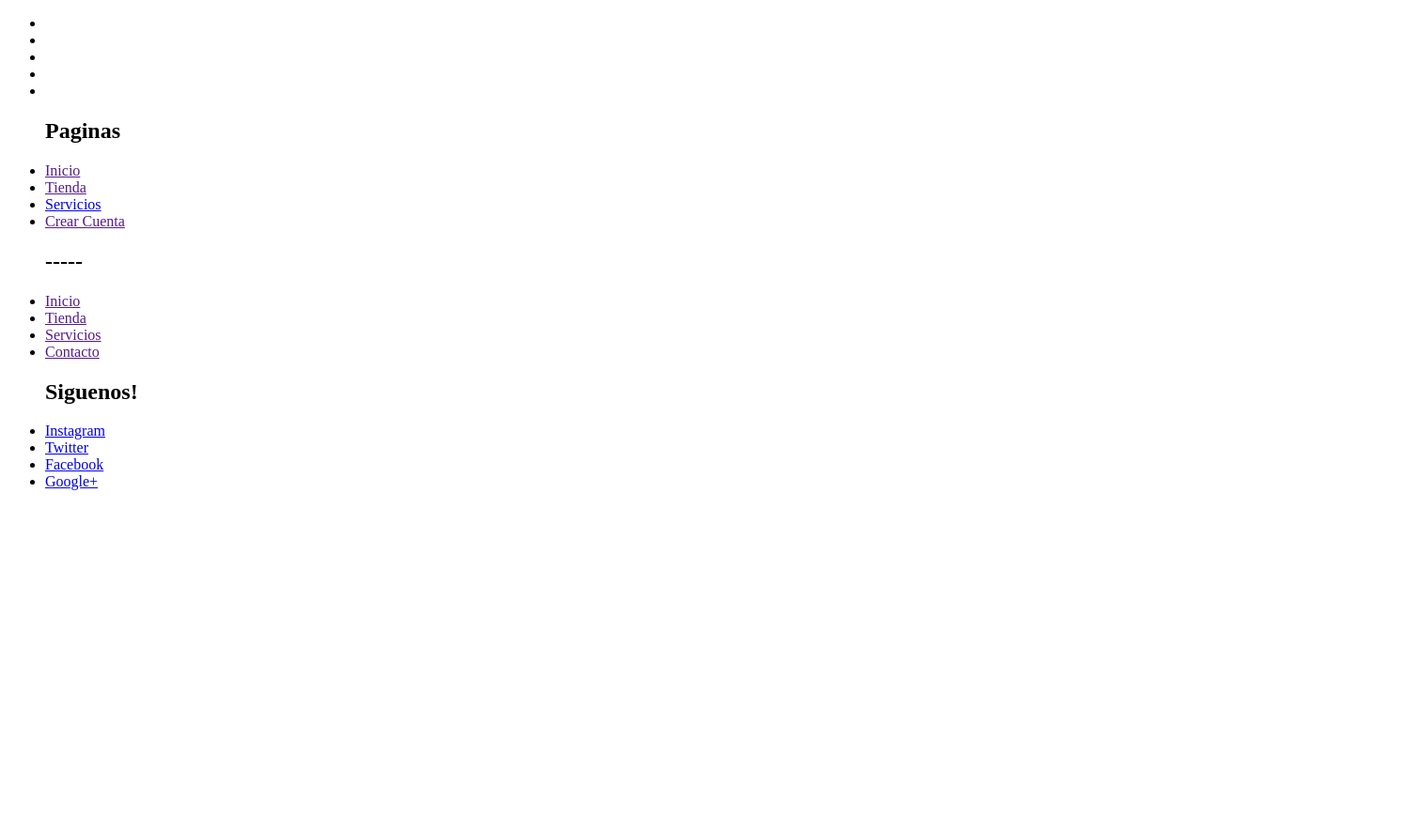
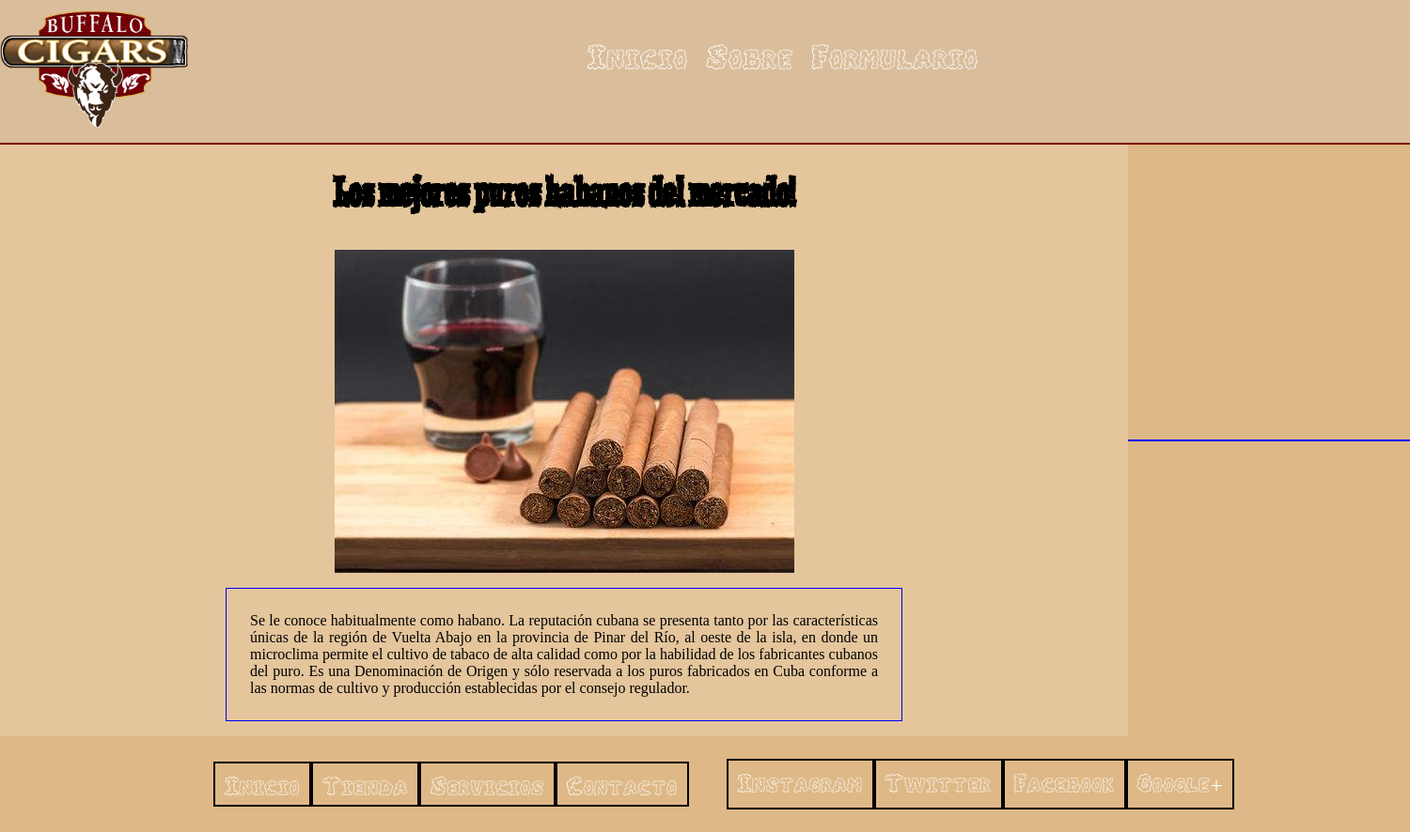
Before and after one commit to DvncanG/proyecto1_DIW, a plain HTML site: page index.html in a window 1280 px wide. Shown: the whole page at 94% size, 1500 px wide, since content can reach past the window. Before the commit the page ends 800 px from the top, so only its background shows below. Drawn offline with Linux system fonts and the light colour scheme.

Commit message:
Añadido de fotos y css

```diff
--- /dev/null
+++ b/css/footer.css
@@ -0,0 +1,23 @@
+.footer{
+    width: 100%;
+    background-color: burlywood;
+    display: flex;
+    justify-content: center;
+    align-items: center;
+}
+.footer__lista{
+    display: flex;
+    font-size: 1.5rem;
+}
+.footer__items{
+    list-style-type: none;
+    padding: 10px;
+    border: 2px solid black;
+}
+.footer__items a{
+ text-decoration: none;
+ color: white;
+}
+.footer__items a:hover{
+    color: maroon;
+}
--- /dev/null
+++ b/css/main.css
@@ -0,0 +1,24 @@
+.main{
+    width: 100%;
+    background-color: burlywood;
+    display: flex;
+    justify-content: center;
+    align-items: center;
+}
+.section{
+    width: 80%;
+    background-color: rgb(228, 197, 156);
+    display: flex;
+    flex-direction: column;
+    justify-content: center;
+    align-items: center;
+}
+.aside{
+    width: 20%;
+    background-color: rgb(228, 197, 156);
+    display: flex;
+    justify-content: center;
+    align-items: center;
+    flex-direction: column;
+    border: 1px solid blue;
+}
--- /dev/null
+++ b/css/menu.css
@@ -0,0 +1,33 @@
+.header{
+    width: 100%;
+    display: flex;
+    background-color: rgb(218, 190, 155);
+    position: sticky;
+    border-bottom: 2px solid maroon;
+}
+.header--div__sizeimg{
+    width: 200px;
+}
+.div__img{
+    width: 100%;
+}
+.nav{
+    display: flex;
+    margin-left: 25%;
+}
+.nav--ul{
+display: flex;
+list-style: none;
+font-size: 2rem;
+
+}
+.nav--ul__li{
+ padding: 10px;
+}
+.ul--li_link{
+    text-decoration: none;
+    color: white;
+}
+.ul--li_link:hover{
+    color: maroon;
+}
--- a/css/style.css
+++ b/css/style.css
@@ -0,0 +1,8 @@
+*{
+    box-sizing: border-box;
+}
+body{
+    width: 1500px;
+    margin: 0 auto;
+   background-color:burlywood;
+}
--- /dev/null
+++ b/css/text.css
@@ -0,0 +1,21 @@
+@font-face {
+    font-family: Asmoke;
+    src: url(../assets/fonts/Alphasmoke-OOX6.ttf);
+}
+@font-face {
+    font-family: Smokewoods;
+    src: url(../assets/fonts/Smokeinthewoods-e5q6.otf);
+}
+.text {
+    font-family: Asmoke;
+}
+.text2 {
+    font-family: Smokewoods;
+    font-size: 42px;
+}
+.text_justify {
+    width: 60%;
+    text-align: justify;
+    padding: 25px;
+    border: 1px solid blue;
+}
--- a/index.html
+++ b/index.html
@@ -6,85 +6,71 @@
     <meta http-equiv="X-UA-Compatible" content="IE=edge">
     <meta name="viewport" content="width=device-width, initial-scale=1.0">
     <link rel="stylesheet" href="./css/style.css">
-    <title>Document</title>
+    <link rel="stylesheet" href="./css/menu.css">
+    <link rel="stylesheet" href="./css/footer.css">
+    <link rel="stylesheet" href="./css/main.css">
+    <link rel="stylesheet" href="./css/text.css">
+    <title>PaginaDIW</title>
 </head>
 
 <body>
-    <header>
-        <nav>
-            <ul>
-                <li><a href=""></a></li>
-                <li><a href=""></a></li>
-                <li><a href=""></a></li>
-                <li><a href=""></a></li>
-                <li><a href=""></a></li>
+    <header class="header">
+        <div class="header--div__sizeimg">
+            <img class="div__img" src="./assets/images/index/pngwing.com.png" alt="">
+        </div>
+        <nav class="nav text">
+            <ul class="nav--ul">
+                <li class="nav--ul__li"><a class="ul--li_link" href="">Inicio</a></li>
+                <li class="nav--ul__li"><a class="ul--li_link" href="">Sobre</a></li>
+                <li class="nav--ul__li"><a class="ul--li_link" href="">Formulario</a></li>
             </ul>
         </nav>
     </header>
-    <main>
-        <section>
+    <main class="main">
+        <section class="section">
+            <h1 class="text2">Los mejores puros habanos del mercado!</h1>
+            <img src="./assets/images/index/490x_habanos-portada.jpg" alt="">
+            <p class="text_justify">Se le conoce habitualmente como habano. La reputación cubana se presenta tanto por las características
+                únicas de la región de Vuelta Abajo en la provincia de Pinar del Río, al oeste de la isla, en donde un
+                microclima permite el cultivo de tabaco de alta calidad como por la habilidad de los fabricantes cubanos
+                del puro. Es una Denominación de Origen y sólo reservada a los puros fabricados en Cuba conforme a las
+                normas de cultivo y producción establecidas por el consejo regulador.</p>
 
         </section>
-        <aside>
+        <aside class="aside">
 
         </aside>
     </main>
-    <footer class="">
-
-        <div class="">
+    <footer class="footer text">
         <nav>
-                <ul class="">
-                    <h2>Paginas</h2>
-                    <li>
+            <ul class="footer__lista">
+                <li class="footer__items">
                     <a href="">Inicio</a>
                 </li>
-                    <li>
+                <li class="footer__items">
                     <a href="">Tienda</a>
                 </li>
-                    <li>
-                        <a href="#">Servicios</a>
+                <li class="footer__items">
+                    <a href="">Servicios</a>
                 </li>
-                    <li><a href="">Crear Cuenta</a></li>
+                <li class="footer__items"><a href="">Contacto</a></li>
             </ul>
         </nav>
-        </div>
-        <div class="">
         <nav>
-                <ul class="">
-                    <h2>-----</h2>
-                    <li>
-                        <a href="">Inicio</a>
+            <ul class="footer__lista">
+                <li class="footer__items">
+                    <a href="#">Instagram</a>
                 </li>
-                    <li>
-                        <a href="">Tienda</a>
+                <li class="footer__items">
+                    <a href="#">Twitter</a>
                 </li>
-                    <li>
-                        <a href="">Servicios</a>
+                <li class="footer__items">
+                    <a href="#">Facebook</a>
                 </li>
-                    <li><a href="">Contacto</a></li>
+                <li class="footer__items"><a href="#">Google+</a></li>
             </ul>
         </nav>
-        </div>
-        <div class="">
-            <nav>
-
-                <ul class="">
-                    <h2>Siguenos!</h2>
-                    <li>
-                        <a href="#">Instagram</a>
-                    </li>
-                    <li>
-                        <a href="#">Twitter</a>
-                    </li>
-                    <li>
-                        <a href="#">Facebook</a>
-                    </li>
-                    <li><a href="#">Google+</a></li>
-                </ul>
-            </nav>
-        </div>
     </footer>
-
     <script src="./js/script.js"></script>
 </body>
 
```
Also changed, not shown: assets/fonts/Alphasmoke-OOX6.ttf (added), assets/fonts/Smokeinthewoods-e5q6.otf (added), assets/images/index/490x_habanos-portada.jpg (added), assets/images/index/Cubano-fumando-habanos.jpg (added), assets/images/index/istockphoto-1272613440-612x612.jpg (added), assets/images/index/pngwing.com.png (added). Lines whose indentation alone changed are shown as unchanged.
